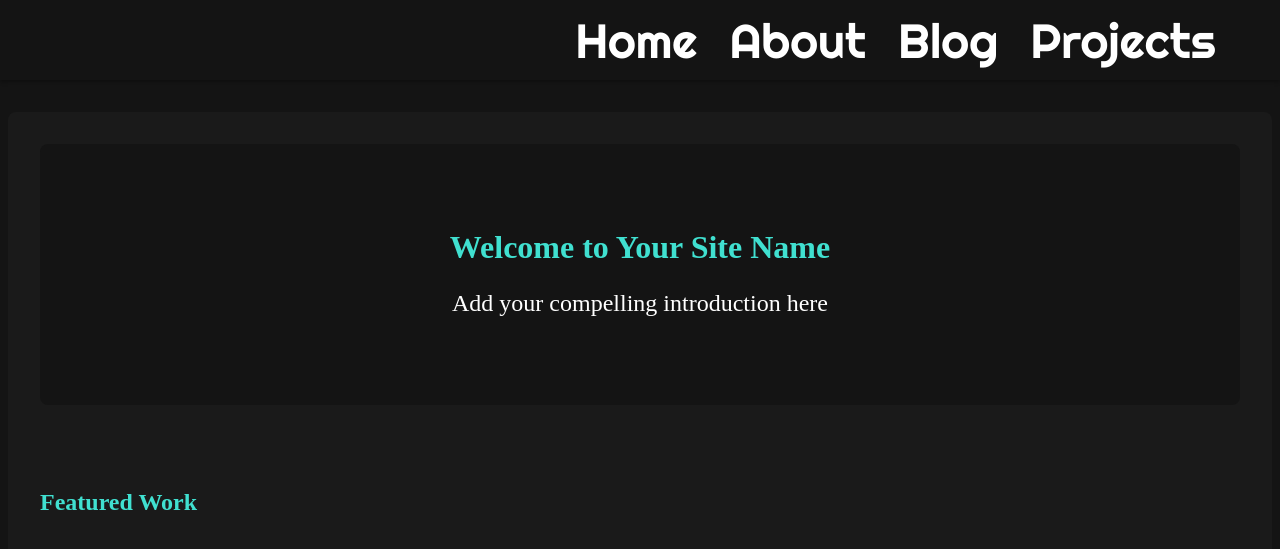
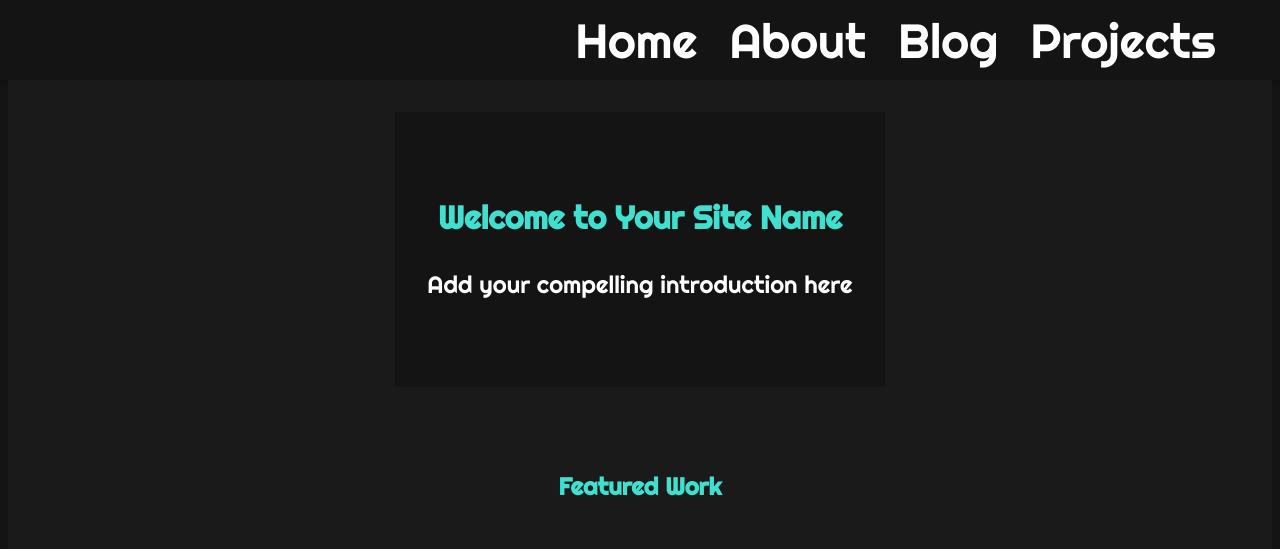
Before and after one commit to adrian-hernandez/home, a Jekyll site: the page built from index.md, in a window 1280 px wide. Shown: the top 549 px of the page. Built offline with Jekyll 4.4.1, drawn with Linux system fonts in a browser that asks for light colours.

Commit message:
Made main content distinct from background and looks more standardized

```diff
--- a/assets/css/main.css
+++ b/assets/css/main.css
@@ -3,13 +3,27 @@
   --color-surface: #1a1a1a;        /* Content background color */
   --color-accent: #40E0D0;         /* Aqua accent color */
   --color-text-primary: #ffffff;
-  --font-family-nav: 'Righteous', sans-serif;
+  --font-family-primary: 'Righteous', system-ui, -apple-system, BlinkMacSystemFont, 'Segoe UI', Roboto, Oxygen, Ubuntu, Cantarell, 'Open Sans', 'Helvetica Neue', sans-serif;
 }
 
+/* Global font settings */
 body {
-  background-color: var(--color-dark);  /* Outside area matches header */
+  background-color: var(--color-dark);
   color: var(--color-text-primary);
   margin: 0;
+  min-height: 100vh;
+  display: flex;
+  flex-direction: column;
+  font-family: var(--font-family-primary);
+}
+
+/* Main element styles */
+main {
+  flex: 1;
+  display: flex;
+  flex-direction: column;
+  align-items: center;
+  padding: 2rem;
 }
 
 .site-header {
@@ -47,7 +61,6 @@
 .nav-link {
   text-decoration: none;
   color: var(--color-text-primary);
-  font-family: var(--font-family-nav) !important;
   font-size: 3em;
   font-weight: 500;
   padding: 0 0.5rem;
@@ -67,20 +80,19 @@
 
 /* Home page specific styles */
 .home-content {
+  width: 100%;
   max-width: 1200px;
+  background-color: var(--color-surface);
+  padding: 2rem;
+  min-height: calc(100vh - 160px);
   margin: 0 auto;
-  padding: 2rem;
-  background-color: var(--color-surface);  /* Added background color */
-  border-radius: 8px;  /* Optional: adds rounded corners */
-  margin-top: 2rem;    /* Optional: adds some space below header */
 }
 
 .hero {
   text-align: center;
   padding: 4rem 2rem;
-  background-color: var(--color-dark);  /* Updated to match header */
+  background-color: var(--color-dark);
   margin-bottom: 2rem;
-  border-radius: 8px;  /* Optional: matches content area */
 }
 
 .hero h1 {
@@ -102,10 +114,13 @@
   margin-bottom: 2rem;
   padding-bottom: 2rem;
   border-bottom: 1px solid var(--color-background-header);
+  text-align: left;
+  width: 100%;
 }
 
 .post-preview h2 {
   margin-bottom: 0.5rem;
+  text-align: left;
 }
 
 .post-preview h2 a {
@@ -122,18 +137,41 @@
   font-size: 0.9rem;
   display: block;
   margin-bottom: 1rem;
+  text-align: left;
+}
+
+/* If you have a posts container, ensure it's also left-aligned */
+.posts-container {
+  width: 100%;
+  text-align: left;
 }
 
 /* Add page content styles */
 .page-content {
+  width: 100%;
   max-width: 1200px;
+  background-color: var(--color-surface);
+  padding: 2rem;
+  min-height: calc(100vh - 160px);
   margin: 0 auto;
-  padding: 2rem;
-  background-color: var(--color-surface);  /* Added background color */
-  border-radius: 8px;  /* Optional: adds rounded corners */
-  margin-top: 2rem;    /* Optional: adds some space below header */
+  display: flex;
+  flex-direction: column;
+  align-items: flex-start;
 }
 
 h1, h2, h3, h4, h5, h6 {
   color: var(--color-accent);
 }
+
+/* Center h1 in main content */
+.page-content h1,
+.home-content h1 {
+  text-align: center;
+  width: 100%;
+  margin-bottom: 2rem;  /* Add some space below the title */
+}
+
+/* Keep post preview h1s left-aligned if needed */
+.post-preview h1 {
+  text-align: left;
+}
```
